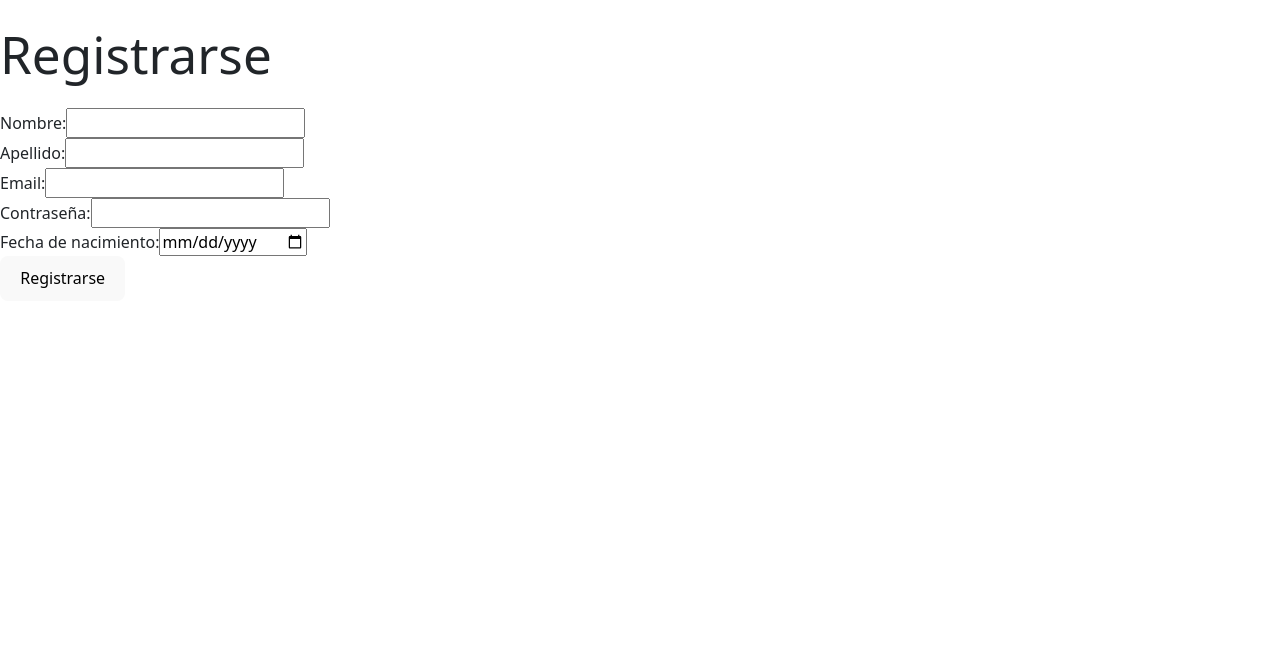
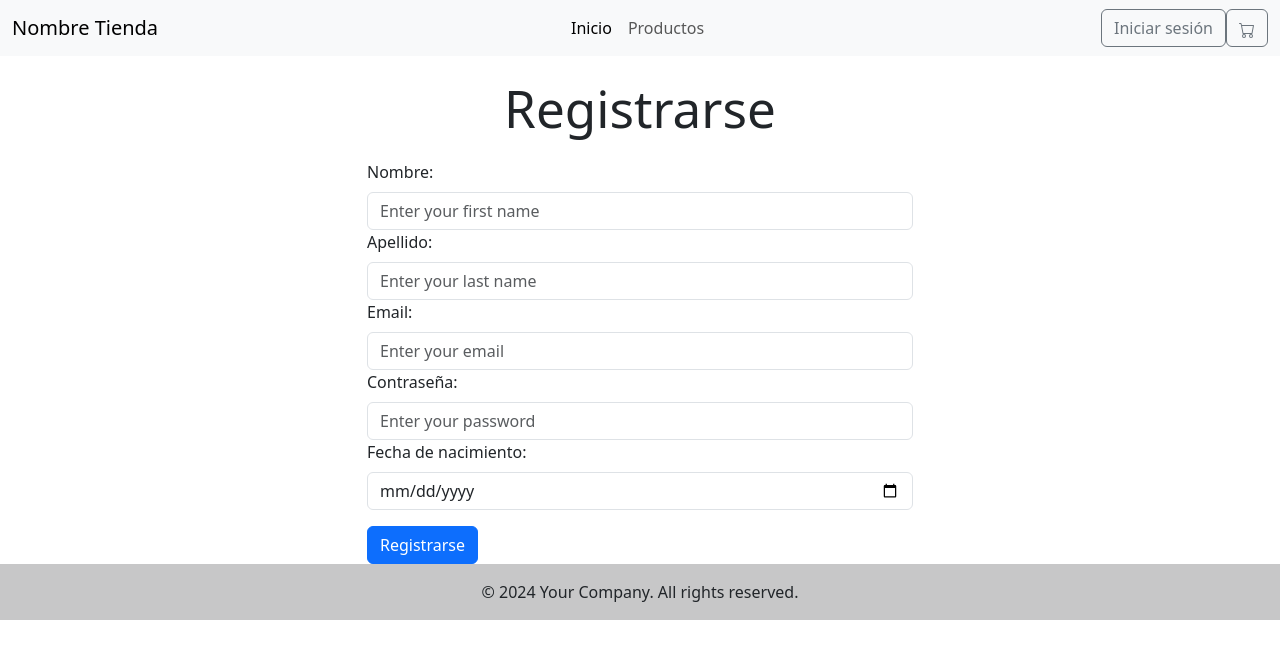
Before and after one commit to agustincoronel1/TpiLab3, a React (Vite) app in the folder tpilab3/: page /register in a window 1280 px wide. Shown: the top 658 px of the page. Built offline with nearby package versions, Linux system fonts and the light colour scheme.

Commit message:
Condiciones de tipo de usuario

```diff
--- a/tpilab3/src/App.jsx
+++ b/tpilab3/src/App.jsx
@@ -44,7 +44,7 @@ const App = () => {
     {
       path: "/users",
       element: (
-          <UserTable />
+        <PrivateRoute roles={['admin']} element={<UserTable />} />
       )
     },
     {
--- a/tpilab3/src/components/NavBar.jsx
+++ b/tpilab3/src/components/NavBar.jsx
@@ -1,10 +1,17 @@
-import React from 'react';
+import {useState} from 'react';
 import { Link } from 'react-router-dom';
+import { Button } from 'react-bootstrap';
 import { Person, Cart } from 'react-bootstrap-icons';
 import { useAuth } from '../services/AuthenticationContext';
 
 const NavBar = () => {
-  const { isAuthenticated } = useAuth();
+  const { isAuthenticated, logout, userRole } = useAuth();
+
+  const [showLogout, setShowLogout] = useState(false);
+
+  const toggleLogout = () => {
+    setShowLogout(!showLogout);
+  };
 
   return (
     <nav className="navbar navbar-expand-lg navbar-light bg-light">
@@ -21,22 +28,38 @@ const NavBar = () => {
             <li className="nav-item">
               <Link className="nav-link" to="/shop">Productos</Link>
             </li>
+            {userRole == 'admin' ? (
+          <li className="nav-item">
+          <Link className="nav-link" to="/users">Usuarios</Link>
+          </li>
+        ) : null}
           </ul>
         </div>
         <div className="d-flex">
         {isAuthenticated ? (
-            <Link to="/login" className="btn btn-outline-secondary me-2">
+        <>
+          <Button
+            variant="outline-secondary"
+            className="me-2"
+            onClick={toggleLogout}
+          >
             <Person />
-            </Link>
+          </Button>
+          {showLogout && (
+            <Button
+              variant="secondary"
+              className="mt-2"
+              onClick={logout}
+              style={{ position: 'absolute', top: '100%'}}
+            >
+              Cerrar sesión
+            </Button>
+          )}
+        </>
       ) : (
-            <>
-              <Link to="/register" className="btn btn-outline-secondary me-2">
-                <Person />
-              </Link>
         <Link to="/login" className="btn btn-outline-secondary">
           Iniciar sesión
         </Link>
-            </>
       )}
           <Link to="/cart" className="btn btn-outline-secondary">
             <Cart />
--- a/tpilab3/src/pages/LoginPage.jsx
+++ b/tpilab3/src/pages/LoginPage.jsx
@@ -1,6 +1,11 @@
-import React, { useState } from 'react';
+import { useState, useEffect} from 'react';
 import { useAuth } from '../services/AuthenticationContext';
 import { useNavigate } from 'react-router-dom';
+import { Form, Button, Container, Row, Col, Alert } from 'react-bootstrap';
+import 'bootstrap/dist/css/bootstrap.min.css';
+import { Link } from 'react-router-dom';
+import NavBar from '../components/NavBar';
+import Footer from '../components/Footer';
 
 const LoginPage = () => {
   const { login } = useAuth();
@@ -9,6 +14,13 @@ const LoginPage = () => {
   const [password, setPassword] = useState('');
   const [error, setError] = useState('');
 
+
+  useEffect(() => {
+    if (localStorage.getItem('isAuthenticated') === 'true') {
+      navigate('/');
+    }
+  }, [navigate]);
+
   const handleLogin = async (e) => {
     e.preventDefault();
     setError('');
@@ -16,11 +28,11 @@ const LoginPage = () => {
     try {
       const response = await fetch('https://fake-api-nodejs-m072.onrender.com/users');
       const data = await response.json();
-
+      console.log('data', data)
       const user = data.find((user) => user.email === email && user.password === password);
       console.log(user)
       if (user) {
-        login(user.role);
+        login(user.userRole);
         navigate('/');
       } else {
         setError('Invalid email or password');
@@ -32,35 +44,46 @@ const LoginPage = () => {
   };
 
   return (
-    <div>
-      <h2>Login Page</h2>
-      <form onSubmit={handleLogin}>
-        <div>
-          <label>
-            Email:
-            <input
+    <>
+    <NavBar />
+    <Container>
+      <Row className="justify-content-md-center">
+        <Col md={6}>
+          <h2 className="text-center my-4">Login Page</h2>
+          <Form onSubmit={handleLogin}>
+            <Form.Group controlId="formBasicEmail">
+              <Form.Label>Email:</Form.Label>
+              <Form.Control
                 type="email"
                 value={email}
                 onChange={(e) => setEmail(e.target.value)}
                 required
+                placeholder="Enter your email"
               />
-          </label>
-        </div>
-        <div>
-          <label>
-            Password:
-            <input
+            </Form.Group>
+            <Form.Group controlId="formBasicPassword">
+              <Form.Label>Password:</Form.Label>
+              <Form.Control
                 type="password"
                 value={password}
                 onChange={(e) => setPassword(e.target.value)}
                 required
+                placeholder="Enter your password"
               />
-          </label>
+            </Form.Group>
+            {error && <Alert variant="danger">{error}</Alert>}
+            <div className="d-flex justify-content-between align-items-center mt-3">
+              <Button variant="primary" type="submit">
+                Login
+              </Button>
+              <Link to="/register">No tengo una cuenta</Link>
             </div>
-        {error && <p style={{ color: 'red' }}>{error}</p>}
-        <button type="submit">Login</button>
-      </form>
-    </div>
+          </Form>
+        </Col>
+      </Row>
+    </Container>
+    <Footer />
+    </>
   );
 };
 
--- a/tpilab3/src/pages/RegisterUser.jsx
+++ b/tpilab3/src/pages/RegisterUser.jsx
@@ -1,6 +1,10 @@
-import React, { useState } from 'react';
+import { useState, useEffect } from 'react';
 import { useAuth } from '../services/AuthenticationContext';
 import { useNavigate } from 'react-router-dom';
+import { Form, Button, Container, Row, Col, Alert } from 'react-bootstrap';
+import 'bootstrap/dist/css/bootstrap.min.css';
+import NavBar from '../components/NavBar';
+import Footer from '../components/Footer';
 
 const RegisterUser = () => {
   const { register } = useAuth();
@@ -10,9 +14,18 @@ const RegisterUser = () => {
     lastName: '',
     email: '',
     password: '',
-    birthDate: ''
+    birthDate: '',
+    status: true,
+    userRole: "buyer"
   });
   const [error, setError] = useState('');
+
+  useEffect(() => {
+    if (localStorage.getItem('isAuthenticated') === 'true') {
+      navigate('/');
+    }
+  }, [navigate]);
+
 
   const handleChange = (e) => {
     const { name, value } = e.target;
@@ -32,73 +45,77 @@ const RegisterUser = () => {
   };
 
   return (
-    <div>
-      <h1>Registrarse</h1>
-      <form onSubmit={handleRegister}>
-        <div>
-          <label>
-            Nombre:
-            <input
+    <>
+    <NavBar />
+    <Container>
+      <Row className="justify-content-md-center">
+        <Col md={6}>
+          <h1 className="text-center my-4">Registrarse</h1>
+          <Form onSubmit={handleRegister}>
+            <Form.Group controlId="formFirstName">
+              <Form.Label>Nombre:</Form.Label>
+              <Form.Control
                 type="text"
                 name="firstName"
                 value={formData.firstName}
                 onChange={handleChange}
                 required
+                placeholder="Enter your first name"
               />
-          </label>
-        </div>
-        <div>
-          <label>
-            Apellido:
-            <input
+            </Form.Group>
+            <Form.Group controlId="formLastName">
+              <Form.Label>Apellido:</Form.Label>
+              <Form.Control
                 type="text"
                 name="lastName"
                 value={formData.lastName}
                 onChange={handleChange}
                 required
+                placeholder="Enter your last name"
               />
-          </label>
-        </div>
-        <div>
-          <label>
-            Email:
-            <input
+            </Form.Group>
+            <Form.Group controlId="formEmail">
+              <Form.Label>Email:</Form.Label>
+              <Form.Control
                 type="email"
                 name="email"
                 value={formData.email}
                 onChange={handleChange}
                 required
+                placeholder="Enter your email"
               />
-          </label>
-        </div>
-        <div>
-          <label>
-            Contraseña:
-            <input
+            </Form.Group>
+            <Form.Group controlId="formPassword">
+              <Form.Label>Contraseña:</Form.Label>
+              <Form.Control
                 type="password"
                 name="password"
                 value={formData.password}
                 onChange={handleChange}
                 required
+                placeholder="Enter your password"
               />
-          </label>
-        </div>
-        <div>
-          <label>
-            Fecha de nacimiento:
-            <input
+            </Form.Group>
+            <Form.Group controlId="formBirthDate">
+              <Form.Label>Fecha de nacimiento:</Form.Label>
+              <Form.Control
                 type="date"
                 name="birthDate"
                 value={formData.birthDate}
                 onChange={handleChange}
                 required
               />
-          </label>
-        </div>
-        {error && <p style={{ color: 'red' }}>{error}</p>}
-        <button type="submit">Registrarse</button>
-      </form>
-    </div>
+            </Form.Group>
+            {error && <Alert variant="danger">{error}</Alert>}
+            <Button variant="primary" type="submit" className="mt-3">
+              Registrarse
+            </Button>
+          </Form>
+        </Col>
+      </Row>
+    </Container>
+    <Footer/>
+    </>
   );
 };
 
--- a/tpilab3/src/pages/UserTable.jsx
+++ b/tpilab3/src/pages/UserTable.jsx
@@ -9,7 +9,7 @@ const UserTable = () => {
   const [users, setUsers] = useState([]);
   const [loading, setLoading] = useState(true);
 
-  const { logout } = useAuth();
+  const { logout, userRole } = useAuth();
 
   async function fetchUsers() {
     try {
```
Also changed, not shown: tpilab3/src/services/PrivateRoute.jsx (line endings or trailing spaces). Lines whose indentation alone changed are shown as unchanged.
